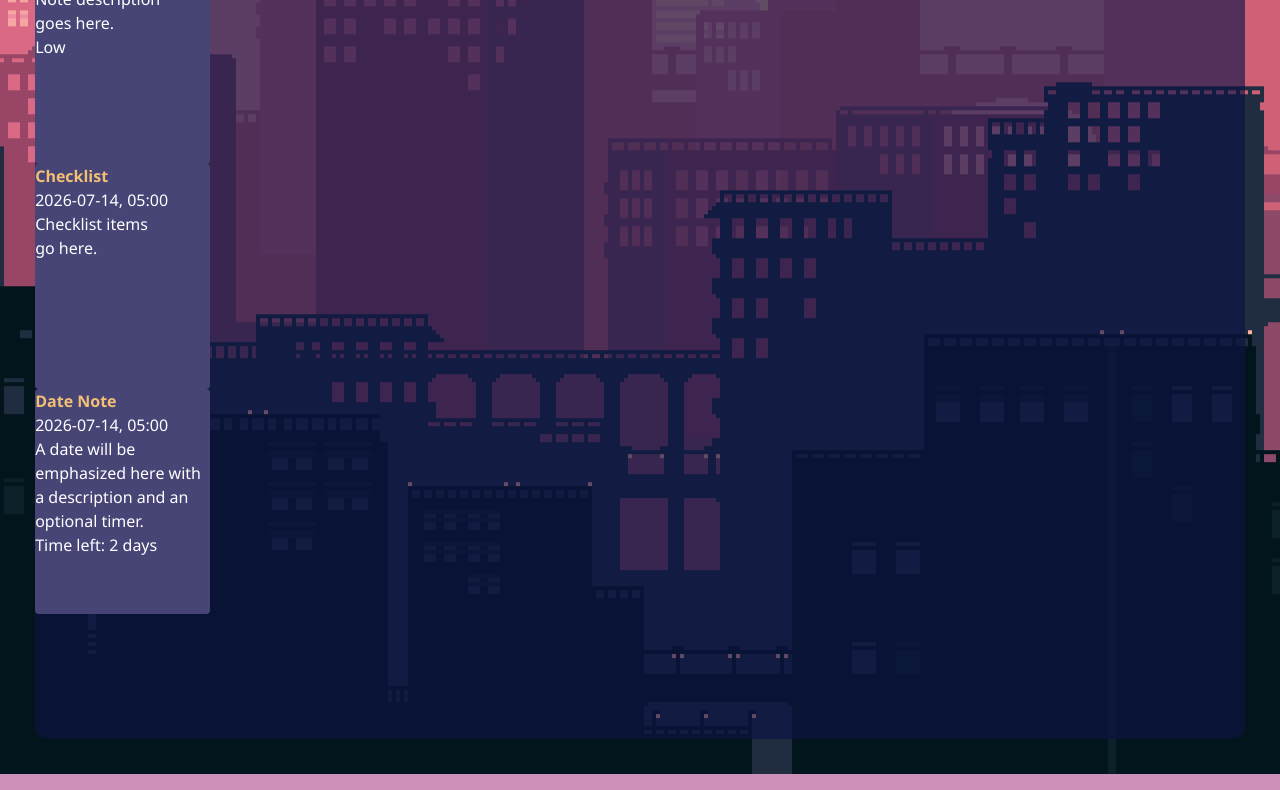
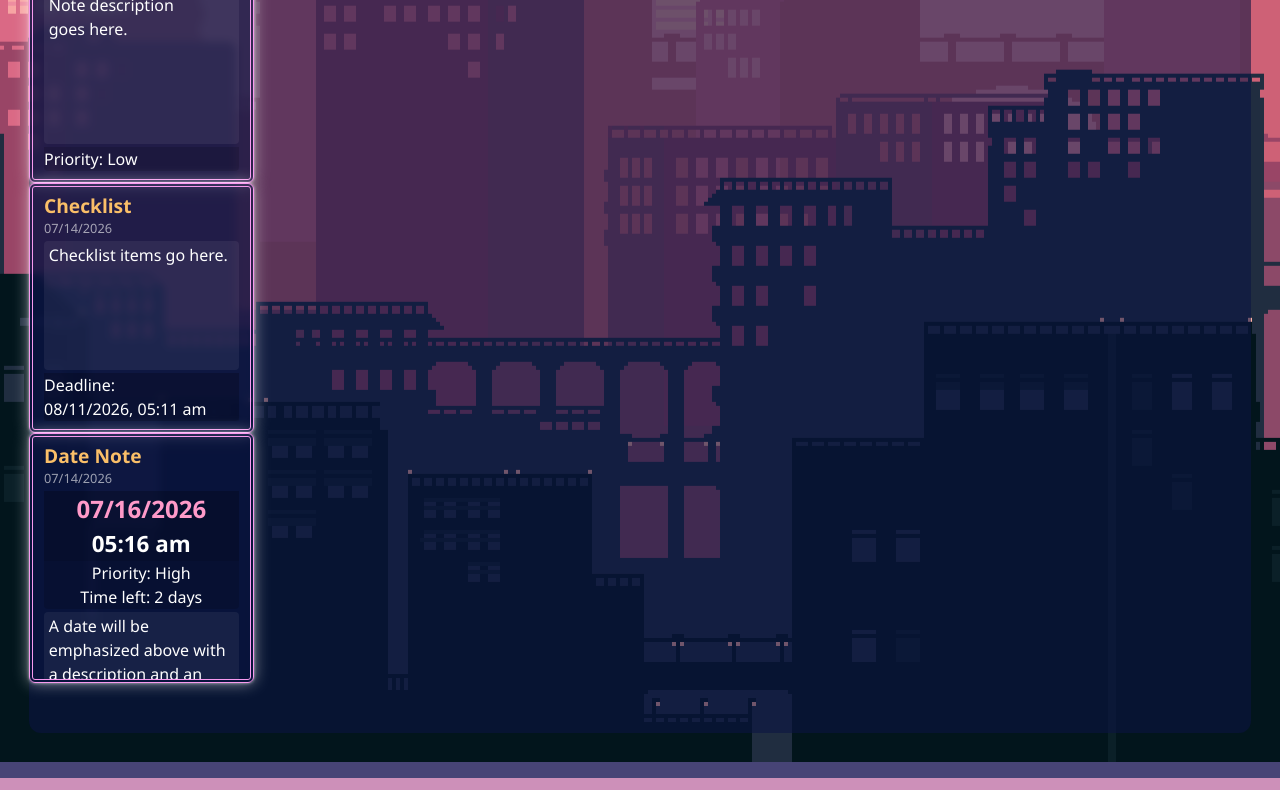
Before and after one commit to inflammable252-bit/neon-tasks, a website built with webpack: page src/template.html in a window 1280 px wide. Shown: the part 176-966 px from the top of the page. Built offline with nearby package versions, Linux system fonts and the light colour scheme.

Commit message:
Overhaul note structure, add more theme properties

```diff
--- a/src/index.js
+++ b/src/index.js
@@ -5,6 +5,7 @@ import { Element, Image, Project, Note, ChecklistNote, DateNote } from "./compon
 import { format, formatDistance, formatISO, parseISO, getHours } from "date-fns"
 
 let autoSpread = true;
+let mode = "dawn"
 const projectsList = []
 
 const body = document.querySelector("body");
@@ -33,7 +34,7 @@ function deleteTask(projectIndex, taskIndex) {
 
 function addCardsToDesk(projectIndex) {
     for (const task of projectsList[projectIndex].taskList) {
-        const card = new Element("article", {classes: "card"}).create();
+        const card = new Element("article", {classes: `card ${task.type.toLowerCase()}`}).create();
         populateCard(task, card);
         cardWrapper.append(card);
         task.size = [card.clientWidth, card.clientHeight];
@@ -43,24 +44,52 @@ function addCardsToDesk(projectIndex) {
 function populateCard(task, card) {
     const title = new Element("h4", {classes: "card-header", text: task.title}).create()
     const description = new Element("p", {classes: "card-text", text: task.description}).create()
-    const priority = new Element("p", {classes: "card-priority", text: task.priority}).create()
 
-    const creation = formatISO(task.created, {representation: "date"}) + ", " + (formatISO(task.created, {representation: "time"})).slice(0,5)
+    const creation = format(task.created, "MM/dd/yyyy")
     const createdDate = new Element("p", {classes: "card-created", text: creation}).create()
-    const dueDate = new Element("p", {classes: "card-due", text: task.dueDate}).create()
-    card.append(title, createdDate, description, priority)
-    card.position = "relative"
+    card.position = "relative";
+
+    if (task.type === "DateNote") {
+        card.append(title, createdDate, createCardTimeDiv(task,card), description);
+        return
+    }
+    else card.append(title, createdDate, description, createCardTimeDiv(task, card));
+}
+function createCardTimeDiv(task, card) {
+    const timeSection = new Element("div", {classes: "card-time-section"}).create();
+
+    const deadlineHead = new Element("p", {classes: "card-deadline-head", text: "Deadline: "}).create()
+    if (task.dueDate) {
+        if (task.type === "DateNote") {
+            const dueDate = format(task.dueDate, "MM/dd/yyyy");
+            const dueTime = format(task.dueDate, "hh:dd aaa");
+            const dueDateEle = new Element("p", {classes: "card-due", text: dueDate}).create()
+            const dueTimeEle = new Element("p", {classes: "card-due-time", text: dueTime}).create()
+            timeSection.append(dueDateEle, dueTimeEle)
+        }
+        else {
+
+            const dueDate = (format(task.dueDate, 'MM/dd/yyyy')) + ", " + (format(task.dueDate, "hh:dd aaa"));
+            const dueDateEle = new Element("p", {classes: "card-due", text: dueDate}).create();
+            timeSection.append(deadlineHead, dueDateEle)
+        }
+    }
+    if (task.priority) {
+        const priority = new Element("p", {classes: "card-priority", text: "Priority: " + task.priority}).create();
+        timeSection.append(priority)
+    }
     if (task.timer) {
         const timerEle = new Element("p", {classes: "card-timer", text: "Time left: " + formatDistance(task.created, task.dueDate)}).create()
-        card.append(timerEle)
+        timeSection.append(timerEle)
     }
+    return timeSection;
 }
 
 addProject("Your First Project")
 addProject("Your Second Project")
 addTask(0, {title: "Your first note!", description: "Note description goes here.", priority: "Low", type: "Note"})
 addTask(0, {title: "Checklist", description: "Checklist items go here.", dueDate: "2026-08-10T22:21:30-07:00", type: "Checklist"})
-addTask(0, {title: "Date Note", description: "A date will be emphasized here with a description and an optional timer.", type: "DateNote", dueDate: "2026-07-15T22:21:30-07:00", timer: true})
+addTask(0, {title: "Date Note", description: "A date will be emphasized above with a description and an optional timer.", priority: "High", type: "DateNote", dueDate: "2026-07-15T22:21:30-07:00", timer: true})
 updateTask(0, 0, {title: "1st task new name"})
 
 addCardsToDesk(0)
@@ -150,15 +179,21 @@ function changeTheme(theme) {
     let newDark = `--theme-${theme}-dark`;
     let newColor =  `--theme-${theme}-color`;
     let newOp = `--theme-${theme}-op`;
+    let newAccent = `--theme-${theme}-accent`;
     let newFont = `--theme-${theme}-font`
+    let newFontL = `--theme-${theme}-font-l`
     root.style.setProperty("--bg-current", `var(${newBg})`);
     root.style.setProperty("--bg-current-color", `var(${newBgColor})`);
     root.style.setProperty("--theme-current-dark", `var(${newDark})`);
     root.style.setProperty("--theme-current-color", `var(${newColor}`);
     root.style.setProperty("--theme-current-op", `var(${newOp})`);
+    root.style.setProperty("--theme-current-accent", `var(${newAccent})`);
     root.style.setProperty("--theme-current-font", `var(${newFont})`);
+    root.style.setProperty("--theme-current-font-l", `var(${newFontL})`);
 }
 const modeSelect = document.getElementById("mode-select")
 modeSelect.addEventListener("change", (e) => {
     changeTheme(e.target.value)
+    mode = e.target.value;
+    console.log(mode)
 })
--- a/src/style.css
+++ b/src/style.css
@@ -2,30 +2,38 @@
     --bg-dusk: url(/src/images/dusk.png);
     --bg-dusk-color: #4888B7;
     --theme-dusk-dark: #202D40;
-    --theme-dusk-color: #0B1443;
+    --theme-dusk-color: #151f53;
     --theme-dusk-op: #202d40c5;
-    --theme-dusk-font: #df8bf8;
+    --theme-dusk-accent: #6bdd97;
+    --theme-dusk-font: #da7cf7;
+    --theme-dusk-font-l: #5cfa99;
 
     --bg-dawn: url(/src/images/dawn.png);
     --bg-dawn-color: #CD90B9;
     --theme-dawn-color: #474476;
     --theme-dawn-dark: #8C4968;
-    --theme-dawn-op: #0b1443a4;
-    --theme-dawn-font: #f3c073;
+    --theme-dawn-op: #0b144394;
+    --theme-dawn-accent: #f79aef;
+    --theme-dawn-font: #fabf68;
+    --theme-dawn-font-l: #ff9ac9;
 
     --bg-night: url(/src/images/night.png);
     --bg-night-color: #1F52B7;
-    --theme-night-color: #1E3E9E;
+    --theme-night-color: #1e3068;
     --theme-night-dark: #0B1443;
-    --theme-night-op: #0b1443a4;
+    --theme-night-op: #0b144386;
+    --theme-night-accent: #e6db7d;
     --theme-night-font: #ffa047;
+    --theme-night-font-l: #ffe23d;
 
     --bg-current: var(--bg-dawn);
     --bg-current-color: var(--bg-dawn-color);
     --theme-current-dark: var(--theme-dawn-dark);
     --theme-current-color: var(--theme-dawn-color);
     --theme-current-op: var(--theme-dawn-op);
-    --theme-current-font: var(--theme-dawn-font)
+    --theme-current-accent: var(--theme-dawn-accent);
+    --theme-current-font: var(--theme-dawn-font);
+    --theme-current-font-l: var(--theme-dawn-font-l)
 }
 
 body {
@@ -46,12 +54,13 @@ header {
     justify-content: space-between;
     z-index: 10;
     background-color: var(--theme-current-color);
+    padding: 0.5vw 2vw;
+    align-items: center;
     h1 {
         font-size: calc(2em + 1vw);
         text-shadow:
             0 0 0.3em var(--theme-current-font),
             0 0 0.1em #ffffffcc;
-        padding: 0.5vw 2vw;
     }
 }
 div#header-right {
@@ -81,23 +90,89 @@ nav {
     grid-row: 3/4;
     grid-column: 2/-1;
     height: 1rem;
+    background-color: var(--theme-current-color);
 }
 main section#card-wrapper {
-    min-height: 100vh;
+    height: 100dvh;
     /* width: 100%; */
     position: relative;
     border-radius: 12px;
     background-color: var(--theme-current-op);
-    margin: calc(1rem + 1.5vw);
+    margin: calc(1rem + 1vw);
 }
 .card {
-    height: 225px;
-    width: 175px;
-    border-radius: 4px;
+    --pad: 0.1em 0.3em;
+
+    display: flex;
+    flex-direction: column;
+    gap: 0.2em;
+    height: 250px;
+    width: 225px;
+    border-radius: 6px;
     z-index: 5;
     user-select: none;
-    overflow: hidden;
     touch-action: none;
-    background-color: var(--theme-current-color);
+    background-color: var(--theme-current-op);
     color: white;
+    border: 4px double var(--theme-current-accent);
+    padding: 0.5rem 0.7rem;
+    box-shadow:
+        0 0 0.2em #ffffff96,
+        0 0 1em #ffffff83;
+    backdrop-filter: blur(4px);
+    scrollbar-width: thin;
+    scrollbar-color: var(--theme-current-accent) var(--theme-current-color);
+
+    h4.card-header {
+        font-size: 1.2em;
+        line-height: 1.1;
+    }
+    p.card-created {
+        font-size: 0.8em;
+        color: #ffffff98;
+    }
+    p.card-text {
+        background-color: #ffffff10;
+        text-overflow: ellipsis;
+        border-radius: 4px;
+        padding: var(--pad);
+        flex: 1;
+        overflow: auto;
+    }
+    div.card-time-section {
+        background-color: #00000023;
+        border-radius: 0 0 4px 4px;
+    }
+    p.card-deadline-head {
+        background-color: #00000017;
+    }
+    p.card-due {
+        background-color: #0000001a;
+    }
+    p.card-priority {
+    }
+    p.card-timer {
+    }
 }
+.card.datenote {
+    overflow: auto;
+    div.card-time-section {
+        text-align: center;
+    }
+    p.card-due {
+        font-size: 1.5em;
+        color: var(--theme-current-font-l);
+        font-weight: bold;
+    }
+    p.card-due-time {
+        font-size: 1.4em;
+        font-weight: bold;
+        background-color: #00000017;
+    }
+    p.card-timer {
+    }
+    p.card-text {
+        flex-shrink: 1;
+        overflow: visible;
+    }
+}
```
